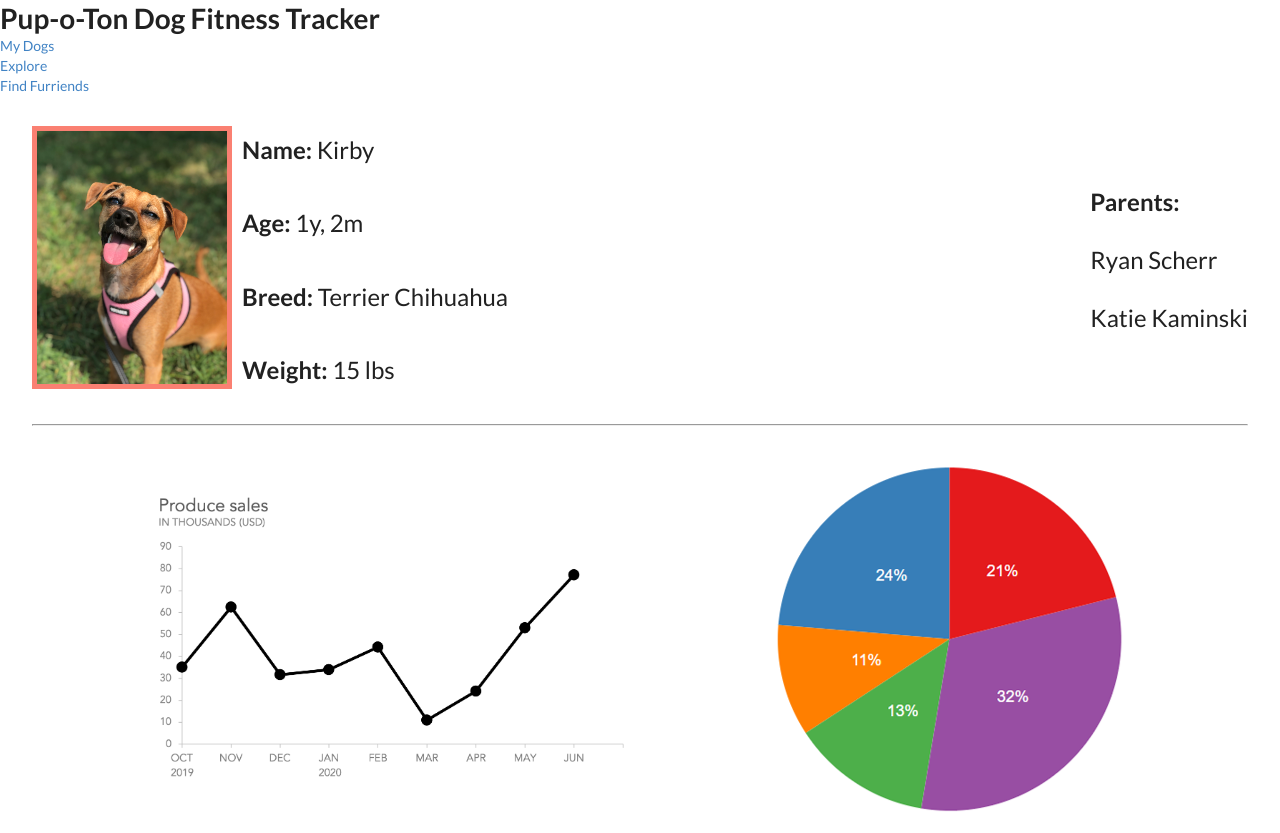
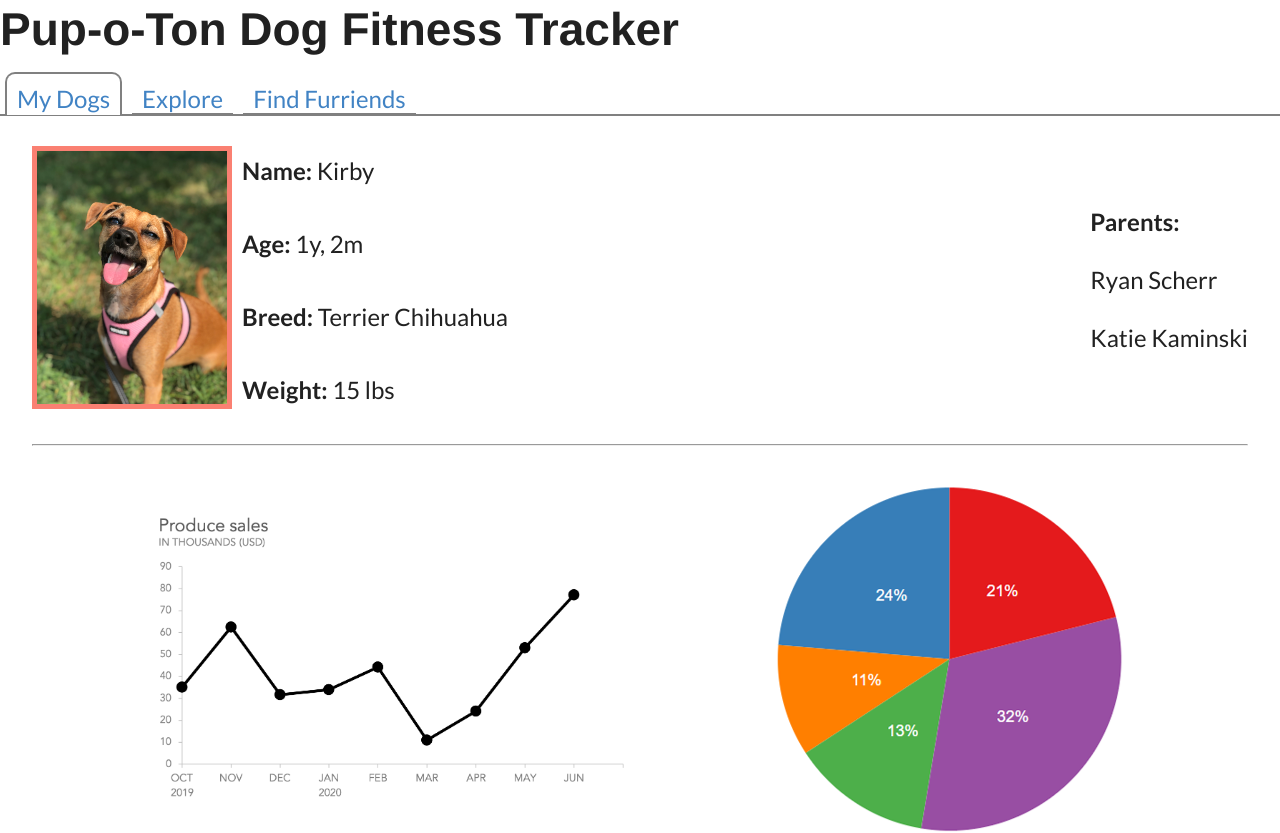
Before and after one commit to icvalle/pup-o-ton, a React (Create React App) app in the folder client/: page / in a window 1280 px wide. Shown: the top 833 px of the page. Built offline with nearby package versions, Linux system fonts and the light colour scheme.

Commit message:
Added styling to navtabs to clearly show the current page.

```diff
--- a/client/src/components/PupotonContainer.js
+++ b/client/src/components/PupotonContainer.js
@@ -8,7 +8,7 @@ import "../index.css";
 import "../script.js";
 
 export default function PortfolioContainer() {
-  const [currentPage, setCurrentPage] = useState('Home');
+  const [currentPage, setCurrentPage] = useState('MyDogs');
 
   // This method is checking to see what the value of `currentPage` is. Depending on the value of currentPage, we return the corresponding component to render.
   const renderPage = () => {
@@ -18,7 +18,9 @@ export default function PortfolioContainer() {
     if (currentPage === 'FindFurriends') {
       return <FindFurriends />;
     }
-    return <MyDogs />;
+    else {
+      return <MyDogs />;
+    }
   };
 
   const handlePageChange = (page) => setCurrentPage(page);
--- a/client/src/components/pages/Explore.js
+++ b/client/src/components/pages/Explore.js
@@ -1,6 +1,6 @@
 import React from 'react';
 
-export default function Dog2() {
+export default function Explore() {
   return (
     <div className="content-container">
       <h2 className="title">Explore Your Local Area for All Things Dog!</h2>
--- a/client/src/components/pages/FindFurriends.js
+++ b/client/src/components/pages/FindFurriends.js
@@ -1,6 +1,6 @@
 import React from 'react';
 
-export default function Dog3() {
+export default function FindFurriends() {
   return (
     <div className="">
       <h2>Find Furriends</h2>
--- a/client/src/components/pages/MyDogs.js
+++ b/client/src/components/pages/MyDogs.js
@@ -3,7 +3,7 @@ import kirbyPic from '../../img/kirby.jpg';
 import graph from '../../img/graph.png';
 import chart from '../../img/pie-chart.png';
 
-export default function Dog1() {
+export default function MyDogs() {
   return (
     <div className="content-container">
       <div className="dog-parent-container">
--- a/client/src/index.css
+++ b/client/src/index.css
@@ -25,12 +25,42 @@ button:hover {
     transform: scale(1.1);
 }
 
+h1 {
+    font-size: 46px;
+}
+
 h1, h2, h3, h4, h5, h6 {
     margin: 0;
+    font-family: Helvetica, sans-serif;
 }
 
 .title {
     text-align: center;
+}
+
+.nav-tabs {
+    display: flex;
+    list-style-type: none;
+    margin: 30px 0;
+    padding-bottom: 1px;
+    border-bottom: 2px solid gray;;
+}
+
+.nav-link {
+    font-size: x-large;
+    padding: 10px 10px 0 10px;
+    margin: 0 5px;
+    background-color: white;
+    border-bottom: 2px solid gray;
+}
+
+.active {
+    border-top: 2px solid gray;
+    border-left: 2px solid gray;
+    border-right: 2px solid gray;
+    border-bottom: none;
+    border-radius: 10px 10px 0 0;
+    padding-bottom: 2px;
 }
 
 .content-container {
```
